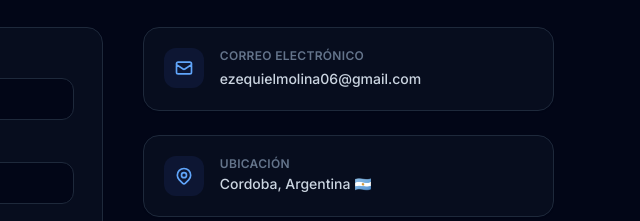
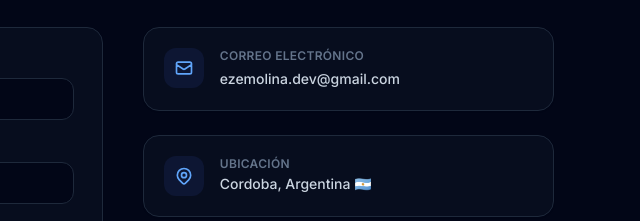
Before and after one commit to Ezemol/Portfolio, a plain HTML site: page index.backup.html in a window 1280 px wide. Both pictures are taken after a click on the button "Contáctame". Shown: the part 282-503 px from the top of the page, 630-1270 px from the left. Drawn offline with nearby package versions, Linux system fonts and the light colour scheme.

Commit message:
Gmails corregidos

```diff
--- a/index.backup.html
+++ b/index.backup.html
@@ -519,7 +519,7 @@
             </div>
             <div>
               <p class="text-xs font-semibold uppercase tracking-wide text-slate-500 mb-0.5" data-i18n="contact-card-email">Email</p>
-              <a href="mailto:ezequielmolina06@gmail.com" class="text-sm text-slate-300 hover:text-blue-400 transition-colors font-medium">ezequielmolina06@gmail.com</a>
+              <a href="mailto:ezemolina.dev@gmail.com" class="text-sm text-slate-300 hover:text-blue-400 transition-colors font-medium">ezemolina.dev@gmail.com</a>
             </div>
           </div>
           <!-- Location card -->
```
Also changed, not shown: index.html (+1 -1 lines).
